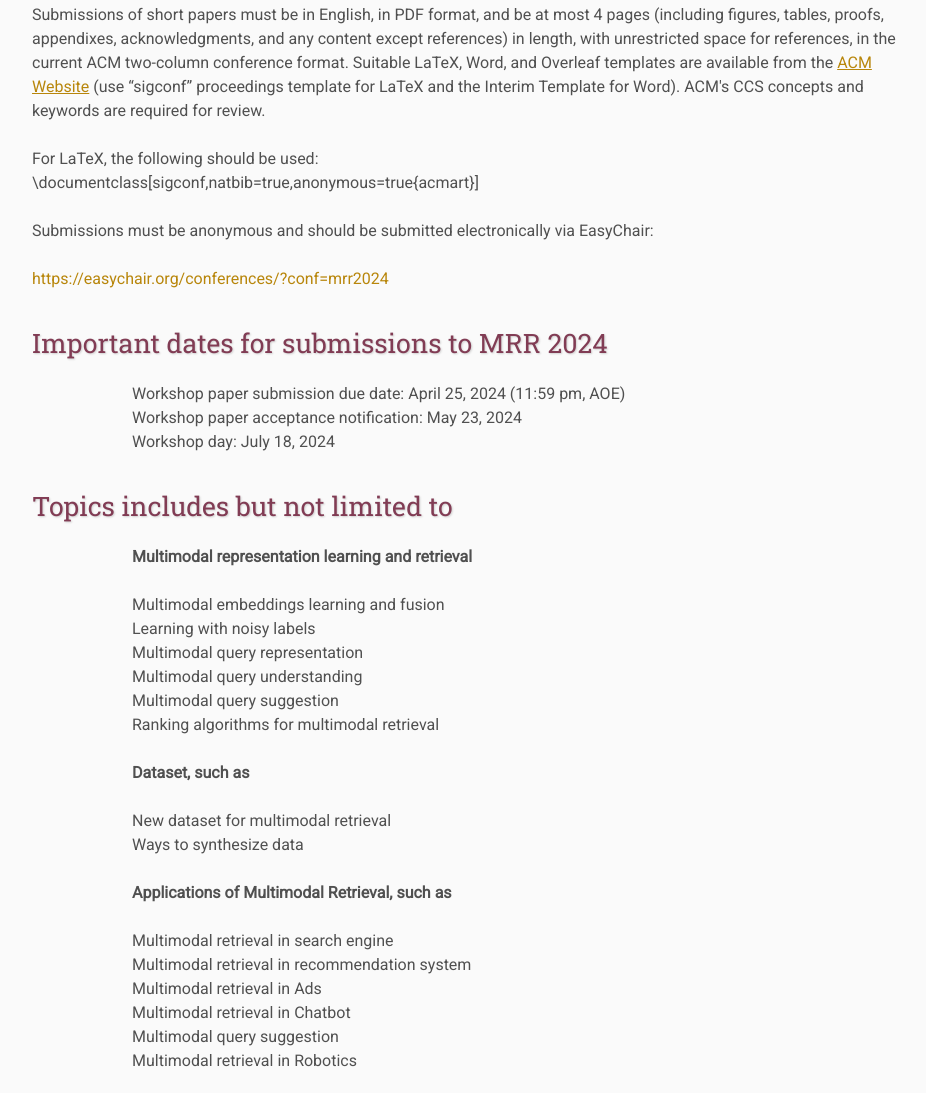
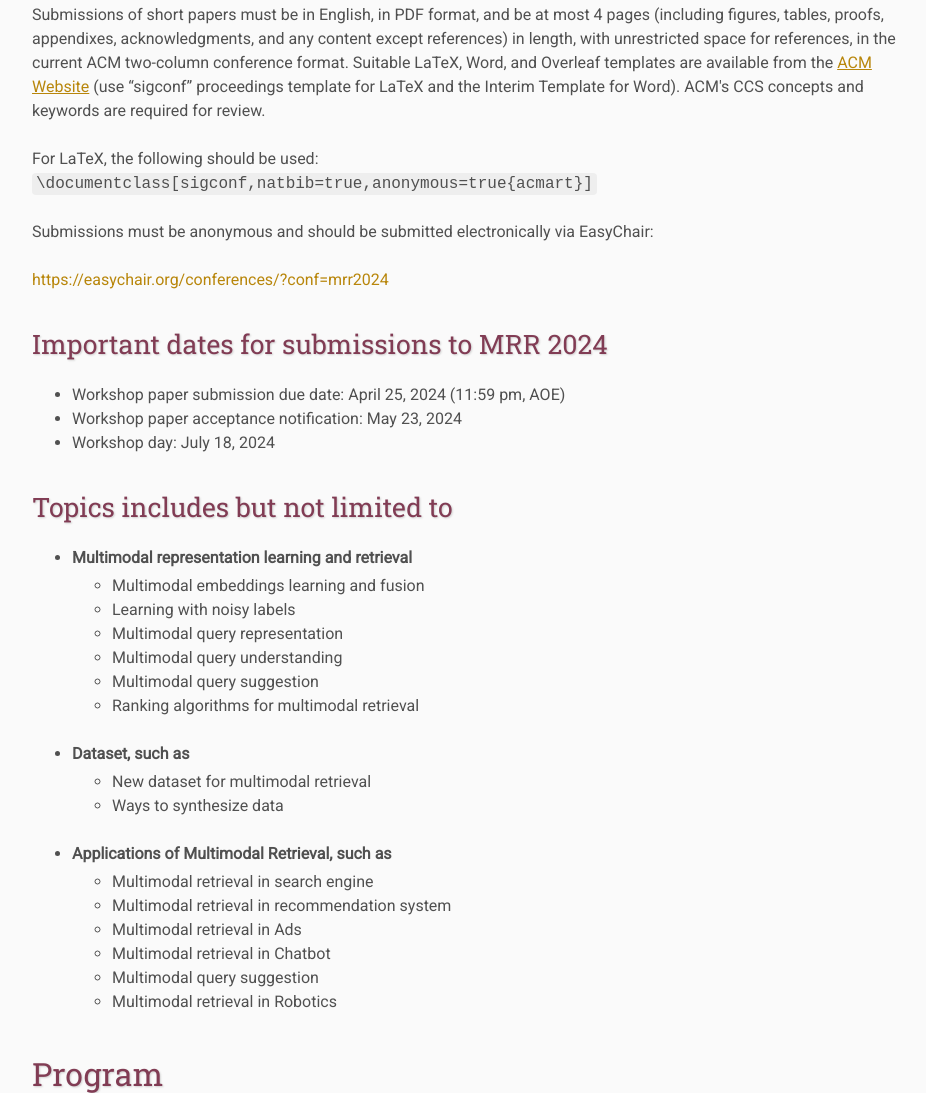
Before and after one commit to mrr-workshop/mrr-workshop.github.io, a plain HTML site: page index.html in a window 1280 px wide. Shown: the part 1404-2497 px from the top of the page, without its empty margins (108-1034 px from the left). Drawn offline with Linux system fonts and the light colour scheme.

Commit message:
Update main.css
to adjust the bullet points and margin for sections

```diff
--- a/assets/main.css
+++ b/assets/main.css
@@ -47,9 +47,9 @@ h1{font-size:2.67em;}
 h2{font-size:2.00em;}
 h3{font-size:1.67em;}
 h4{font-size:1.33em;}
-p{list-style:none; margin:24px auto 24px auto; padding:0px; width:900px; text-align:left;}
+p{list-style:none; margin:0 auto 24px auto; padding:0px; width:900px; text-align:left;}
 li a, p a {text-decoration:underline; text-decoration-color:#b8860b;}
-ul{list-style:none; margin:24px auto 24px auto; padding:0px; width:800px; text-align:left;}
+ul{list-style:none; margin:4px auto 24px auto; padding:0px; width:800px; text-align:left;}
 ul li{list-style:none; margin:0px auto 0px auto; padding:0px; text-align:left;}
 i,em{font-style:italic;}
 b,strong{font-weight:bold;}
@@ -127,3 +127,31 @@ footer{font-size:0.875em; margin-top:12em; text-align:center;}
     td.navigation{font-size:1.5em; padding:0px 20px 0px 20px;}
     table.footer{font-size:0.33em;}
 }
+
+.code-highlight {
+    background-color: #EEEEEE;
+    padding: 2px 4px;
+    border-radius: 4px;
+    font-family: 'Roboto Mono', monospace; /* Example for monospaced font, you can change it */
+}
+
+ul.custom-bullets,
+ul.custom-bullets li {
+    list-style-type: disc; /* Or any other style you prefer */
+    margin-left: 20px; /* This adds indentation from the left */
+    padding-left: 0; /* This reduces padding from the left, making indentation less */
+}
+
+ul.custom-sub-bullets,
+ul.custom-sub-bullets li {
+    list-style-type: circle; /* Or any other style you prefer for nested lists */
+    margin-left: 20px;
+    padding-left: 0;
+}
+
+/* Ensure the list-style is not set to 'none' for all ul/li elements */
+ul, li {
+    list-style: inherit;
+    margin-left: inherit;
+    padding-left: inherit;
+}
```
